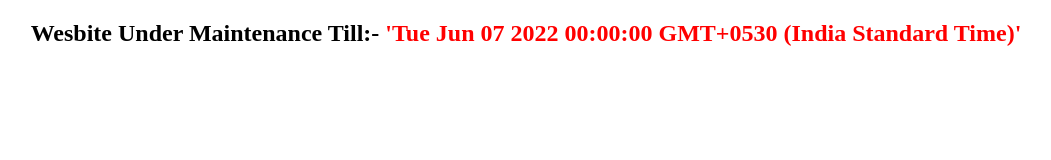
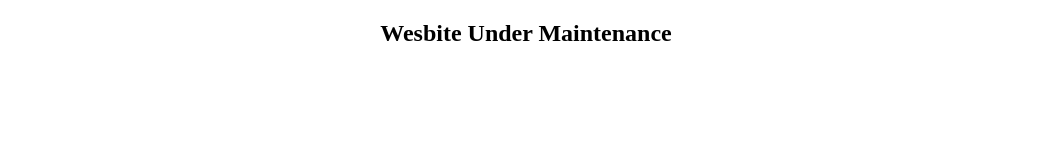
Before and after one commit to Breakout-Charts/Breakout-Charts.github.io, a plain HTML site: page index.html in a window 1280 px wide. Shown: the whole page, without its empty margins (114-1165 px from the left). Drawn offline with Linux system fonts and the light colour scheme.

Commit message:
updated break

```diff
--- a/index.html
+++ b/index.html
@@ -47,7 +47,7 @@
 </head>
 
 <body>
-  <h2 style="text-align:center;">Wesbite Under Maintenance Till:- <b style="color:red">'Tue Jun 07 2022 00:00:00 GMT+0530 (India Standard Time)'</b></h2>
+  <h2 style="text-align:center;">Wesbite Under Maintenance</h2>
 
 <!--   <div class="loader-screen">
     <div class="lds-roller">
```
